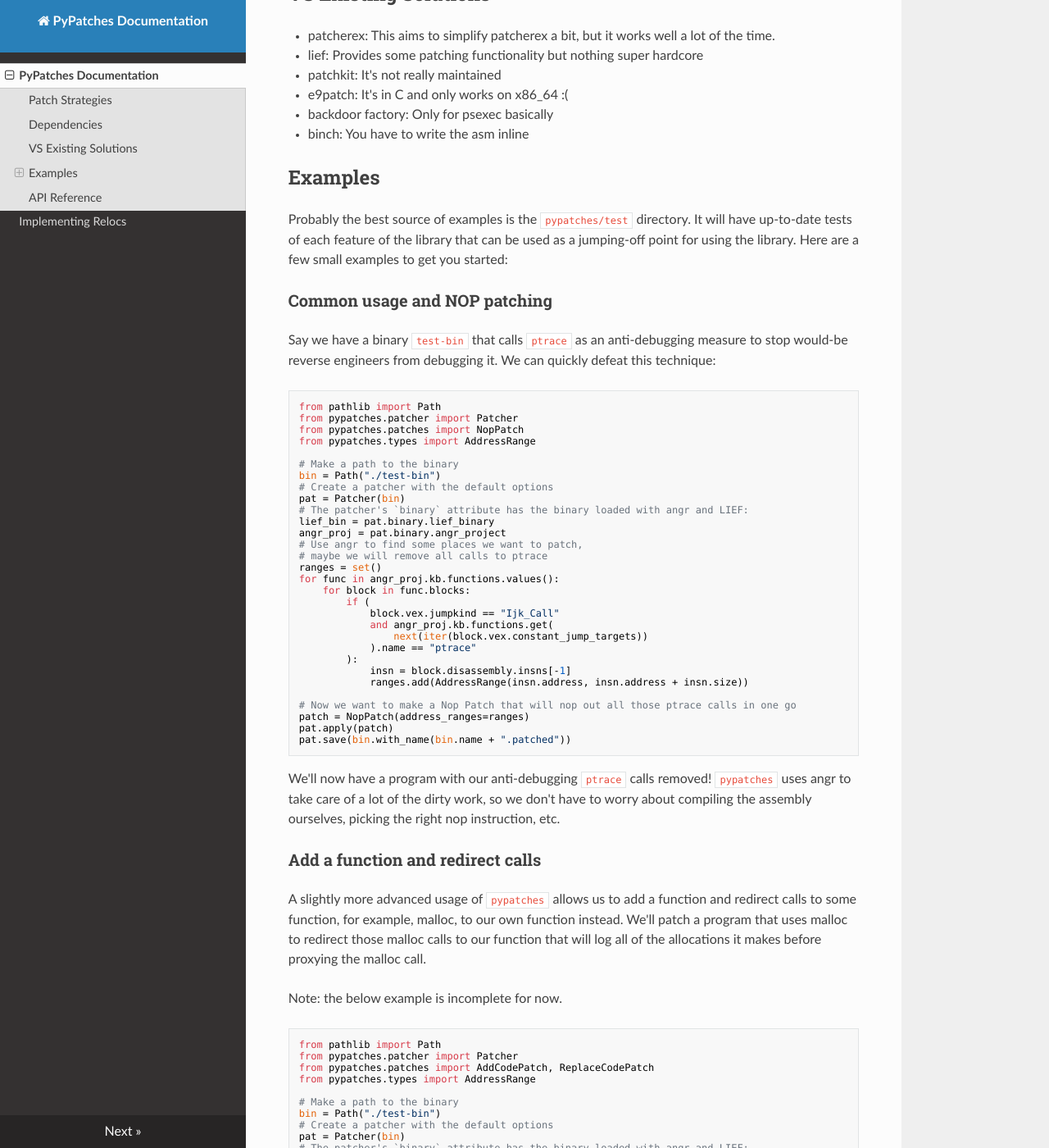
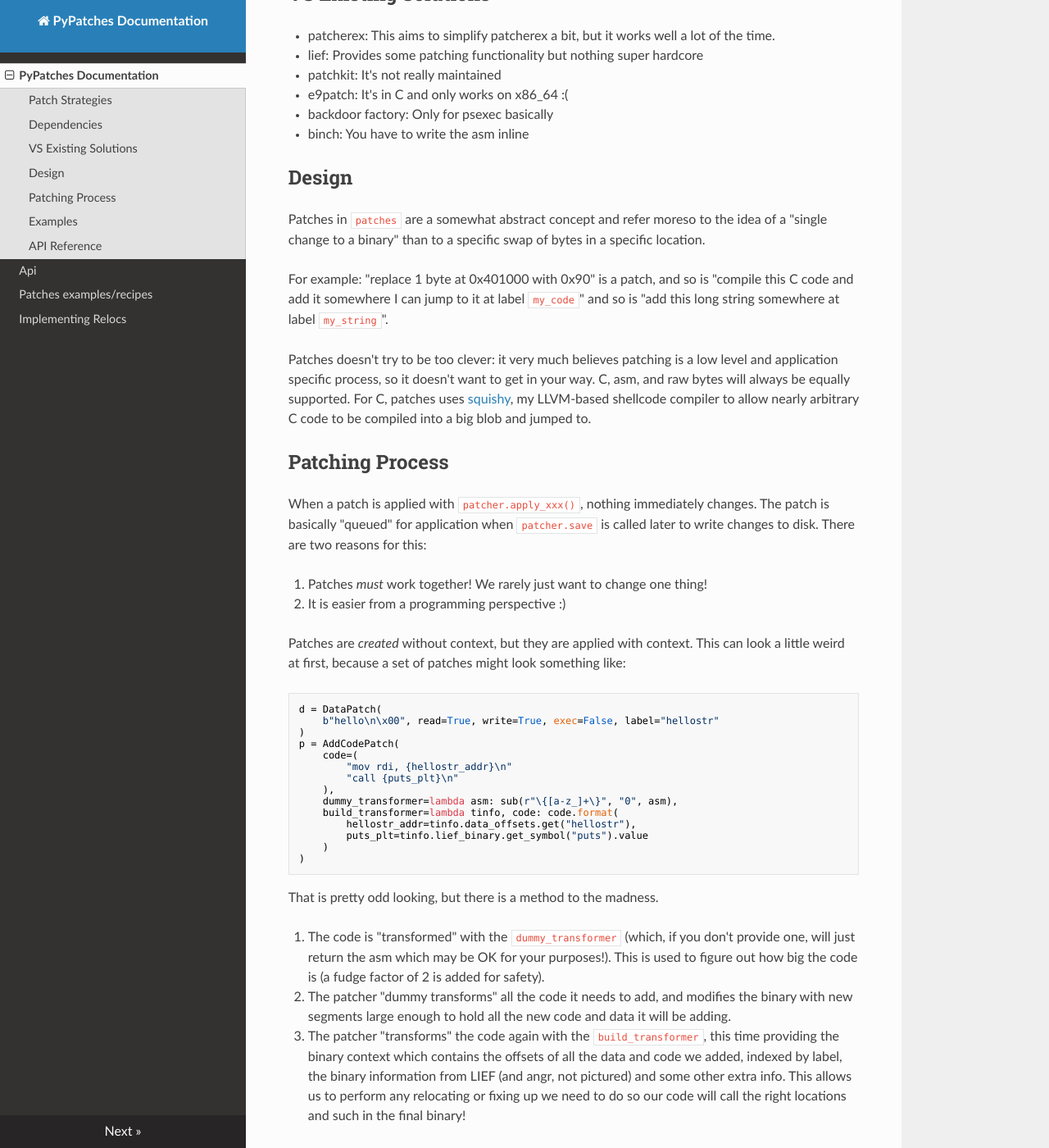
Before and after one commit to novafacing/patches, an MkDocs documentation site: the page built from docs/index.md, in a window 1280 px wide and 1400 px high, scrolled down 728 px. Shown: the whole window at 82% size. Built offline with MkDocs 1.6.1, drawn with Linux system fonts in a browser that asks for light colours; nearby versions of some CDN libraries; some of the changed text lies outside the part shown.

Commit message:
Update docs

````diff
--- /dev/null
+++ b/docs/api.md
@@ -0,0 +1,13 @@
+## API Reference
+
+::: pypatches.patcher
+::: pypatches.patches
+::: pypatches.binary_manager
+::: pypatches.error
+::: pypatches.code.code
+::: pypatches.code.asm
+::: pypatches.code.c_code
+::: pypatches.code.raw
+::: pypatches.transform.info
+::: pypatches.util.cs_memop_eq
+::: pypatches.util.libs.libs
--- /dev/null
+++ b/docs/examples.md
@@ -0,0 +1,81 @@
+# Patches examples/recipes
+
+First, some super basic examples. Again, you are highly recommended to check out the
+test cases as they will be up to date! You can find them in the
+[test directory](https://github.com/novafacing/patches/tree/main/test).
+
+## Super Basic
+
+## NOP out code at a specific address
+
+```python
+from pypatches.patcher import Patcher
+from pypatches.patches import NopPatch
+from pypatches.address_range import AddressRange
+
+# Nop specific addresses
+np = NopPatch(addresses=[0x400000, 0x400001])
+# Nop a range of addresses
+np2 = NopPatch(address_ranges={AddressRange(0x400000, 0x400fff)})
+
+# Create a patcher for the binary
+patcher = Patcher("./binary")
+
+# Add patches
+patcher.apply(np)
+patcher.apply(np2)
+
+# Apply patches and save binary
+# Protip: You can use `pathlib.Path`s here instead of strings!
+patcher.save("./binary.patched")
+```
+
+### Add data to the binary
+
+```python
+from pypatches.patcher import Patcher
+from pypatches.patches import DataPatch
+from string import printable
+
+dp = DataPatch(
+    bytes(printable, "utf-8"),
+    read=True,
+    write=True,
+    exec=False,
+    label="chars"
+)
+
+patcher = Patcher("./binary")
+
+patcher.apply(dp)
+
+patcher.save("./binary.patched")
+```
+
+### Replace some code
+
+```python
+from pypatches.patcher import Patcher
+from pypatches.patches import ReplaceCodePatch
+from pypatches.code import build_c_code
+
+code = build_c_code(
+    """
+    /* You can write pretty complex C here but I'm lazy */
+    for (size_t i = 0; i < 10; i++) {
+        i++;
+    }
+    return 1;
+    """
+    includes=["#include <stdint.h>", "#include <stddef.h>"]
+)
+
+# Notice that we're gonna replace `main` with this code!
+rcp = ReplaceCodePatch(code, address=lambda t: t.lief_binary.get_symbol("main").value)
+
+patcher = Patcher("./binary")
+
+patcher.apply(rcp)
+
+patcher.save("./binary.patched")
+```
--- a/docs/index.md
+++ b/docs/index.md
@@ -33,122 +33,69 @@
 - binch: You have to write the asm inline
 
 
+## Design
+
+Patches in `patches` are a somewhat abstract concept and refer moreso to the idea of
+a "single change to a binary" than to a specific swap of bytes in a specific location.
+
+For example: "replace 1 byte at 0x401000 with 0x90" is a patch, and so is "compile this
+C code and add it somewhere I can jump to it at label `my_code`" and so is "add this
+long string somewhere at label `my_string`".
+
+Patches doesn't try to be too clever: it very much believes patching is a low level and
+application specific process, so it doesn't want to get in your way. C, asm, and raw
+bytes will always be equally supported. For C, patches uses
+[squishy](https://github.com/novafacing/squishy.git), my LLVM-based shellcode compiler
+to allow nearly arbitrary C code to be compiled into a big blob and jumped to.
+
+## Patching Process
+
+When a patch is applied with `patcher.apply_xxx()`, nothing immediately changes. The
+patch is basically "queued" for application when `patcher.save` is called later to write
+changes to disk. There are two reasons for this:
+
+1. Patches *must* work together! We rarely just want to change one thing!
+2. It is easier from a programming perspective :)
+
+Patches are *created* without context, but they are applied with context. This can look
+a little weird at first, because a set of patches might look something like:
+
+```python
+d = DataPatch(
+    b"hello\n\x00", read=True, write=True, exec=False, label="hellostr"
+)
+p = AddCodePatch(
+    code=(
+        "mov rdi, {hellostr_addr}\n"
+        "call {puts_plt}\n"
+    ),
+    dummy_transformer=lambda asm: sub(r"\{[a-z_]+\}", "0", asm),
+    build_transformer=lambda tinfo, code: code.format(
+        hellostr_addr=tinfo.data_offsets.get("hellostr"),
+        puts_plt=tinfo.lief_binary.get_symbol("puts").value
+    )
+)
+```
+
+That is pretty odd looking, but there is a method to the madness.
+
+1. The code is "transformed" with the `dummy_transformer` (which, if you don't provide one, will just
+   return the asm which may be OK for your purposes!). This is used to figure out how big
+   the code is (a fudge factor of 2 is added for safety).
+2. The patcher "dummy transforms" all the code it needs to add, and modifies the binary
+   with new segments large enough to hold all the new code and data it will be adding.
+3. The patcher "transforms" the code again with the `build_transformer`, this time
+   providing the binary context which contains the offsets of all the data and code
+   we added, indexed by label, the binary information from LIEF (and angr, not pictured)
+   and some other extra info. This allows us to perform any relocating or fixing up we
+   need to do so our code will call the right locations and such in the final binary!
+
+
 ## Examples
 
-Probably the best source of examples is the `pypatches/test` directory. It will have
-up-to-date tests of each feature of the library that can be used as a jumping-off
-point for using the library. Here are a few small examples to get you started:
-
-### Common usage and NOP patching
-
-Say we have a binary `test-bin` that calls `ptrace` as an anti-debugging measure to stop
-would-be reverse engineers from debugging it. We can quickly defeat this technique:
-
-```python
-from pathlib import Path
-from pypatches.patcher import Patcher
-from pypatches.patches import NopPatch
-from pypatches.types import AddressRange
-
-# Make a path to the binary
-bin = Path("./test-bin")
-# Create a patcher with the default options
-pat = Patcher(bin)
-# The patcher's `binary` attribute has the binary loaded with angr and LIEF:
-lief_bin = pat.binary.lief_binary
-angr_proj = pat.binary.angr_project
-# Use angr to find some places we want to patch,
-# maybe we will remove all calls to ptrace
-ranges = set()
-for func in angr_proj.kb.functions.values():
-    for block in func.blocks:
-        if (
-            block.vex.jumpkind == "Ijk_Call"
-            and angr_proj.kb.functions.get(
-                next(iter(block.vex.constant_jump_targets))
-            ).name == "ptrace"
-        ):
-            insn = block.disassembly.insns[-1]
-            ranges.add(AddressRange(insn.address, insn.address + insn.size))
-
-# Now we want to make a Nop Patch that will nop out all those ptrace calls in one go
-patch = NopPatch(address_ranges=ranges)
-pat.apply(patch)
-pat.save(bin.with_name(bin.name + ".patched"))
-```
-
-We'll now have a program with our anti-debugging `ptrace` calls removed! `pypatches` uses
-angr to take care of a lot of the dirty work, so we don't have to worry about compiling
-the assembly ourselves, picking the right nop instruction, etc.
-
-### Add a function and redirect calls
-
-A slightly more advanced usage of `pypatches` allows us to add a function and redirect
-calls to some function, for example, malloc, to our own function instead. We'll patch
-a program that uses malloc to redirect those malloc calls to our function that will log
-all of the allocations it makes before proxying the malloc call.
-
-Note: the below example is incomplete for now.
-
-```python
-from pathlib import Path
-from pypatches.patcher import Patcher
-from pypatches.patches import AddCodePatch, ReplaceCodePatch
-from pypatches.types import AddressRange
-
-# Make a path to the binary
-bin = Path("./test-bin")
-# Create a patcher with the default options
-pat = Patcher(bin)
-# The patcher's `binary` attribute has the binary loaded with angr and LIEF:
-lief_bin = pat.binary.lief_binary
-angr_proj = pat.binary.angr_project
-
-callers = set()
-for func in angr_proj.kb.functions.values():
-    for block in func.blocks:
-        if (
-            block.vex.jumpkind == "Ijk_Call"
-            and angr_proj.kb.functions.get(
-                next(iter(block.vex.constant_jump_targets))
-            ).name == "malloc"
-        ):
-            insn = block.disassembly.insns[-1]
-            callers.add(insn.address)
-
-# Create a wrapper patch -- the below code will be placed into a function body, compiled, and mapped
-# as an executable segment and can be referenced from the "malloc_hook" label
-malloc_hook_code = Code(
-    c_code=Code.build_c_code(malloc_wrapper_code, getreg_helper=True),
-)
-malloc_hook_patch = AddCodePatch(malloc_hook_code, label="malloc_hook")
-
-pat.apply(malloc_hook_patch)
-
-def transformer(asm: str, tinfo: TransformInfo) -> str:
-
-
-for caller in callers:
-    replace_call_patch = ReplaceCodePatch(Code(assembly="call {malloc_hook}"), transform_asm=transformer)
-```
-
-
-
-
-
-
-
-
-
-
-
+There are some examples [here](examples.md), but the most up to date examples will
+be in the [test directory](https://github.com/novafacing/patches/tree/main/test).
 
 ## API Reference
 
-::: pypatches.patcher
-::: pypatches.patches
-::: pypatches.binary_manager
-::: pypatches.types
-::: pypatches.error
-::: pypatches.dynamic_info.py
-::: pypatches.util.cs_memop_eq
+You can get the raw unfiltered API reference [here](api.md).
````
Also changed, not shown: 4 other files.
